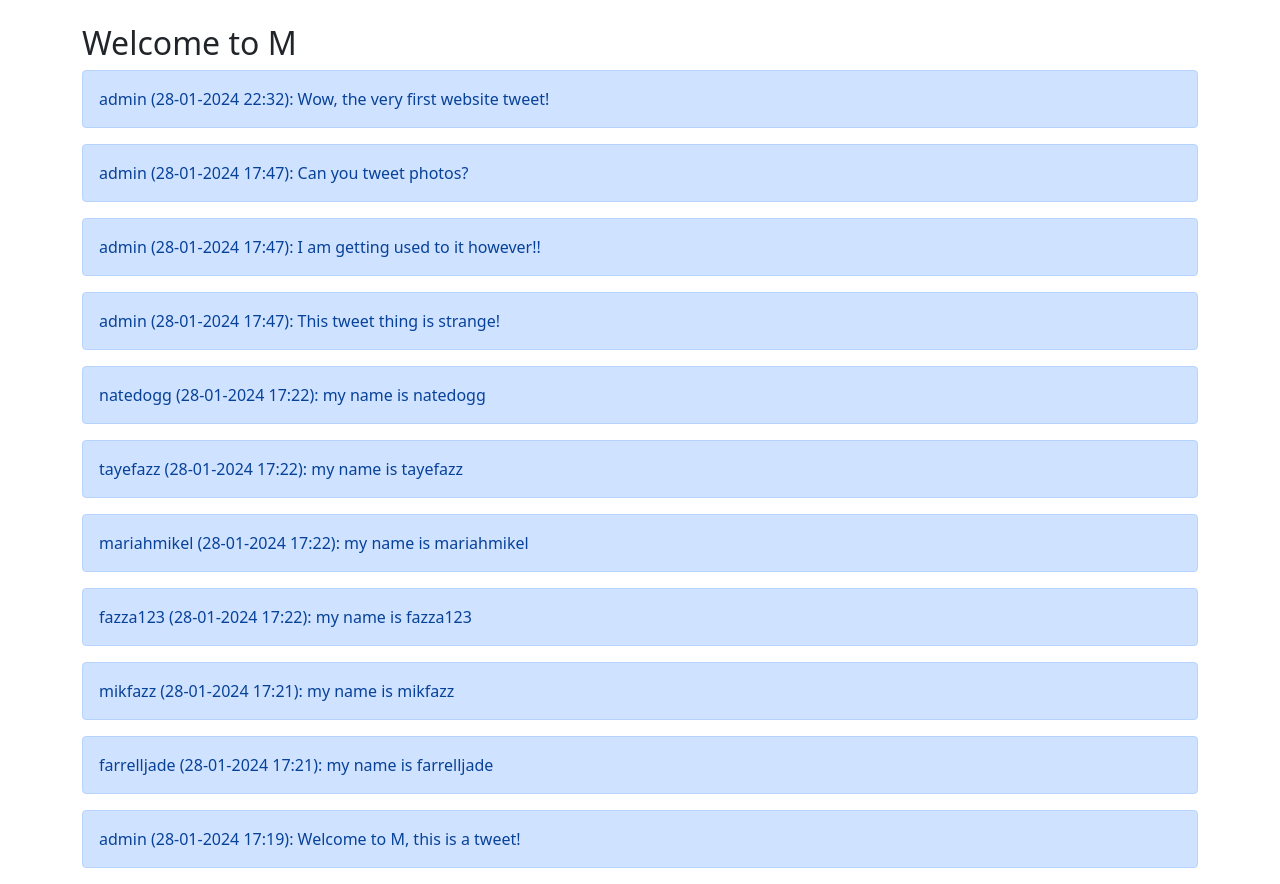
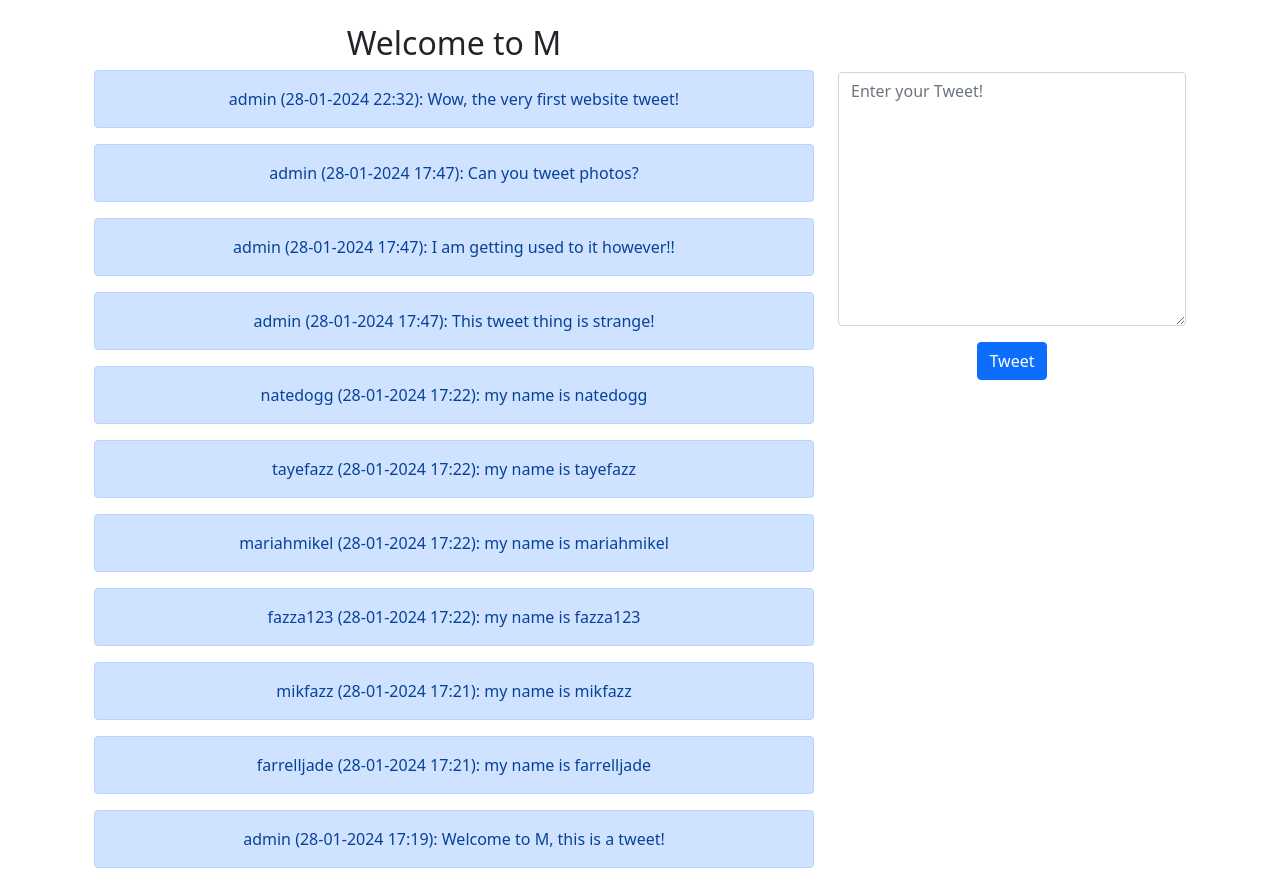
Before and after one commit to farrelljade/M, a Django app: page / in a window 1280 px wide. Shown: the part 56-940 px from the top of the page. Run offline with Django 5.2, Linux system fonts and the light colour scheme; a user stored in the database is signed in; data comes from the database, SQL or seed files in the repository; both versions use the stored data as it was after the commit.

Commit message:
Add ability to tweet when logged in. Update login modal. User will be redirected to login modal when entering incorrect credentials. Done with jQuery.

```diff
--- /dev/null
+++ b/social/m/forms.py
@@ -0,0 +1,19 @@
+from django import forms
+from .models import Tweet
+
+class TweetForm(forms.ModelForm):
+    """Create a tweet body form."""
+    class Meta:
+        model = Tweet
+        fields = ['body']  # Specify the fields to be used from the model
+        widgets = {
+            'body': forms.Textarea(
+                attrs={
+                    "placeholder": "Enter your Tweet!",
+                    "class": "form-control",
+                }
+            ),
+        }
+        labels = {
+            'body': '',  # Hides the label for the body field
+        }
--- a/social/m/templates/m/base.html
+++ b/social/m/templates/m/base.html
@@ -7,6 +7,9 @@
 
     <!-- Bootstrap CSS -->
     <link href="https://cdn.jsdelivr.net/npm/bootstrap@5.0.2/dist/css/bootstrap.min.css" rel="stylesheet" integrity="sha384-EVSTQN3/azprG1Anm3QDgpJLIm9Nao0Yz1ztcQTwFspd3yD65VohhpuuCOmLASjC" crossorigin="anonymous">
+
+    <!-- JQuery -->
+    <script src="https://code.jquery.com/jquery-3.6.0.min.js"></script>
 
   </head>
   <body>
--- a/social/m/templates/m/home.html
+++ b/social/m/templates/m/home.html
@@ -1,12 +1,28 @@
 {% extends 'm/base.html' %}
 
 {% block content %}
-  <h2>Welcome to M</h2>
 
-  {% for tweet in tweets %}
-  <div class="alert alert-primary" role="alert">
-    {{ tweet }}
+<div class="container text-center">
+  <div class="row">
+    <div class="col-8">
+      <h2>Welcome to M</h2>
+      {% for tweet in tweets %}
+      <div class="alert alert-primary" role="alert">
+        {{ tweet }}
+      </div>
+      {% endfor %}
+    </div>
+
+    <div class="col-4">
+      <br/><br/>
+      {% if form %}
+      <form method="POST">
+        {% csrf_token %}
+        {{ form.as_p }}
+        <button type="submit" class="btn btn-primary">Tweet</button>
+      </form>
+      {% endif %}
+    </div>
   </div>
-  {% endfor %}
-
+</div>
 {% endblock %}
--- a/social/m/templates/m/navbar.html
+++ b/social/m/templates/m/navbar.html
@@ -11,9 +11,44 @@
           </li>
 
           {% if user.is_authenticated %}
-          <li class="nav-item">
-            <a class="nav-link" href="{% url 'm:profile' request.user.id %}">{{ user }}</a>
-          </li>
+            <li class="nav-item">
+              <a class="nav-link" href="{% url 'm:profile' request.user.id %}">{{ user }}</a>
+            </li>
+          {% else %}
+            <ul class="navbar-nav">
+              <li class="nav-item">
+                <a class="nav-link btn btn-link" data-bs-toggle="modal" data-bs-target="#exampleModal">Login</a>
+              </li>
+                <div class="modal fade" id="exampleModal" tabindex="-1" aria-labelledby="exampleModalLabel" aria-hidden="true">
+                  <div class="modal-dialog">
+                    <div class="modal-content">
+                      <div class="modal-header text-center">
+                        <h1 class="modal-title fs-5" id="exampleModalLabel">Login</h1>
+                        <button type="button" class="btn-close" data-bs-dismiss="modal" aria-label="Close"></button>
+                      </div>
+                      <div class="modal-body">
+                        <div class="col-md-6 offset-md-3">
+                          <form method="POST" action="{% url 'm:login' %}">
+                              {% csrf_token %}
+                              <div class="mb-3">
+                                <input type="text" class="form-control" name="username" placeholder="Username" required>
+                              </div>
+                              <br/>
+                              <div class="mb-3">
+                                <input type="password" class="form-control" name="password" placeholder="Password" required>
+                              </div>
+                              <br/>
+                              <div class="modal-footer justify-content-center">
+                                <button type="submit" class="btn btn-primary">Login</button>
+                              </div>
+                          </form>
+                        </div>
+                      </div>
+                    </div>
+                  </div>
+                </div>
+              </li>
+            </ul>
           {% endif %}
         </ul>
         <form class="d-flex">
@@ -22,4 +57,22 @@
         </form>
       </div>
     </div>
+
+      <!-- Script to redirect user to login Modal if incorrect login details -->
+      {% if messages %}
+      <script type="text/javascript">
+          $(document).ready(function() {
+              var showErrorModal = false;
+              {% for message in messages %}
+              if ("{{ message.tags }}" === "error") {
+                  showErrorModal = true;
+              }
+              {% endfor %}
+              if (showErrorModal) {
+                  $('#exampleModal').modal('show');  // Modal ID
+              }
+          });
+      </script>
+      {% endif %}
+
   </nav>
--- a/social/m/templates/m/profile.html
+++ b/social/m/templates/m/profile.html
@@ -10,13 +10,14 @@
           {% if tweets %}
             {% for tweet in tweets %}
             <div class="alert alert-primary" role="alert">
-            {{ tweet }}
+              {{ tweet.body }}
             </div>
             {% endfor %}
           {% endif %}
         </div>
 
         <div class="col-4">
+          <br/><br/>
             <div class="card">
               <h5 class="card-header">Follows</h5>
                 <div class="card-body">
--- a/social/m/urls.py
+++ b/social/m/urls.py
@@ -7,4 +7,6 @@ urlpatterns = [
     path('', views.home, name="home"),
     path('profile_list', views.profile_list, name="profile_list"),
     path('profile/<int:pk>', views.profile, name="profile"),
+    path('login/', views.user_login, name="login"),
+    path('logout/', views.user_logout, name="logout"),
 ]
--- a/social/m/views.py
+++ b/social/m/views.py
@@ -1,11 +1,37 @@
 from django.shortcuts import render, redirect
+from django.contrib.auth import authenticate, login, logout
 from django.contrib import messages
 from .models import Profile, Tweet
+from .forms import TweetForm
 
 def home(request):
+    tweet = None  # Initialize tweet
     if request.user.is_authenticated:
-        tweets = Tweet.objects.all().order_by("-created_at")  # get tweets from latest to oldest with "-created_at".
-    return render(request, "m/home.html", {'tweets': tweets})
+        form = TweetForm(request.POST or None)
+        if request.method == 'POST':
+            if form.is_valid():
+                tweet = form.save(commit=False)
+                tweet.user = request.user
+                tweet.save()
+                messages.success(request, "Your tweet has been successfully posted...")
+                return redirect('m:home')
+
+        context = {
+            'form': form,
+            'tweet': tweet  # Include tweet only if it's defined
+        }
+
+        tweets = Tweet.objects.all().order_by("-created_at")
+        context['tweets'] = tweets  # Add tweets to the context
+        return render(request, "m/home.html", context)
+
+    else:
+        tweets = Tweet.objects.all().order_by("-created_at")
+        context = {
+            'tweets': tweets  # Add tweets to the context
+        }
+        return render(request, "m/home.html", context)
+
 
 
 def profile_list(request):
@@ -46,3 +72,21 @@ def profile(request, pk):
     else:
         messages.error(request, "You must be logged in to view this page...")
         return redirect('m:home')
+
+
+def user_login(request):
+    if request.method == 'POST':
+        username = request.POST['username']
+        password = request.POST['password']
+        user = authenticate(request, username=username, password=password)
+        if user is not None:
+            login(request, user)
+            messages.success(request, "Logged in successfully...")
+            return redirect('m:home')
+        else:
+            messages.error(request, "Incorrect login details. Please try again.")
+            context = {}
+            return render(request, 'm/home.html', context)
+
+def user_logout(request):
+    pass
```
Also changed, not shown: social/db.sqlite3.
